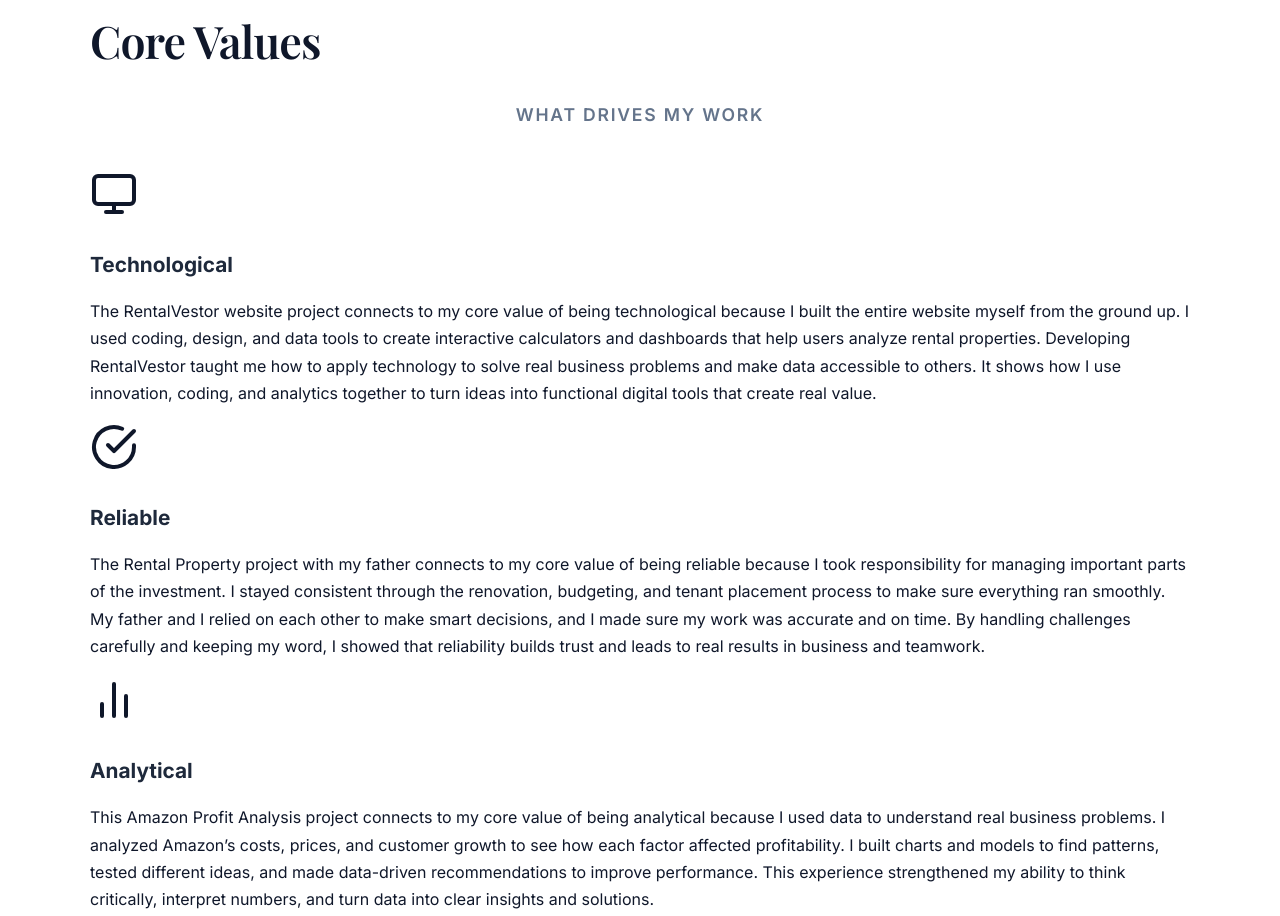
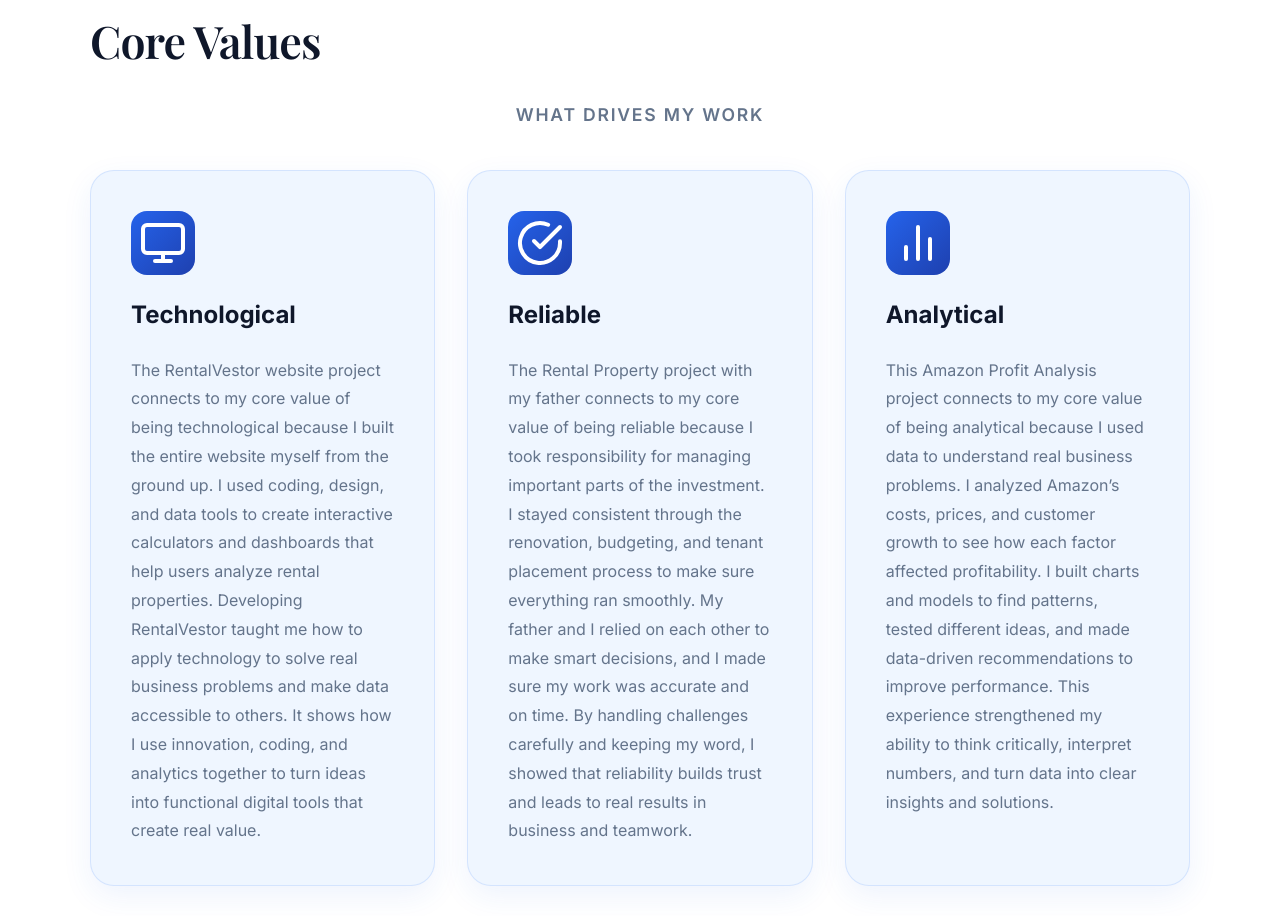
Before and after one commit to nbrisky/Nick-Briskman-Website, a plain HTML site: page index.html in a window 1280 px wide. Shown: the part 6387-7303 px from the top of the page. Drawn offline with nearby package versions, Linux system fonts and the light colour scheme.

Commit message:
Add styles for core values section and cards

```diff
--- a/styles.css
+++ b/styles.css
@@ -805,3 +805,63 @@ h3 {
 .linkedin-button svg {
     flex-shrink: 0;
 }
+
+/* Core Values Section */
+.values-grid {
+    display: grid;
+    gap: 2rem;
+    grid-template-columns: repeat(auto-fit, minmax(300px, 1fr));
+    margin-top: 2.5rem;
+}
+
+.value-card {
+    background: var(--bg-blue-light);
+    padding: 2.5rem;
+    border-radius: var(--radius-lg);
+    border: 1px solid var(--border);
+    box-shadow: var(--shadow);
+    display: flex;
+    flex-direction: column;
+    gap: 1.25rem;
+    transition: transform 0.2s ease, box-shadow 0.2s ease, border-color 0.2s ease;
+}
+
+.value-card:hover {
+    transform: translateY(-4px);
+    border-color: var(--accent-light);
+    box-shadow: 0 12px 28px rgba(37, 99, 235, 0.18);
+}
+
+.value-icon {
+    width: 64px;
+    height: 64px;
+    background: linear-gradient(135deg, var(--accent), var(--accent-dark));
+    border-radius: var(--radius-md);
+    display: flex;
+    align-items: center;
+    justify-content: center;
+    color: #fff;
+}
+
+.value-card h3 {
+    margin: 0;
+    color: var(--text);
+    font-size: 1.5rem;
+}
+
+.value-card p {
+    color: var(--muted);
+    line-height: 1.8;
+    margin: 0;
+}
+
+@media (max-width: 600px) {
+    .value-card {
+        padding: 1.8rem;
+    }
+
+    .value-icon {
+        width: 56px;
+        height: 56px;
+    }
+}
```
